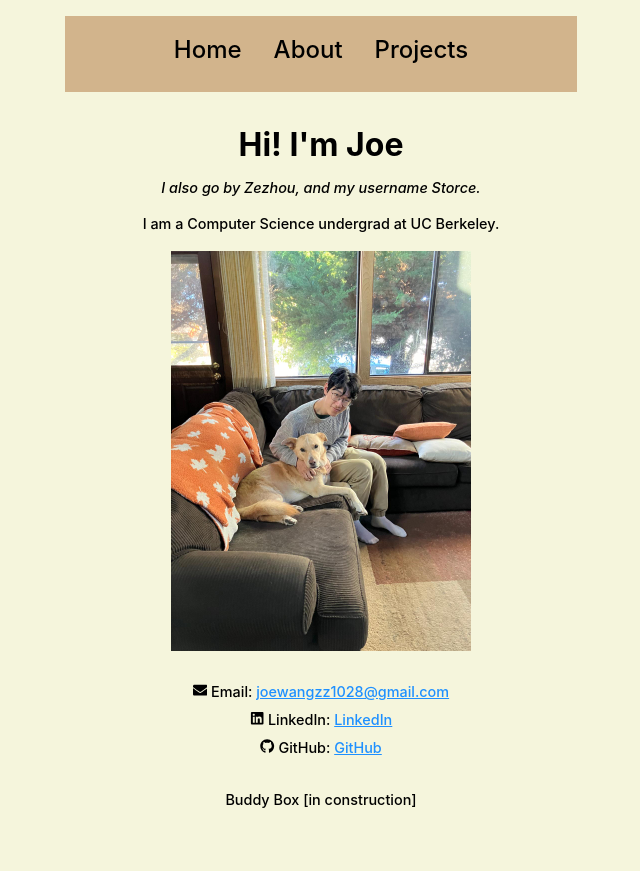
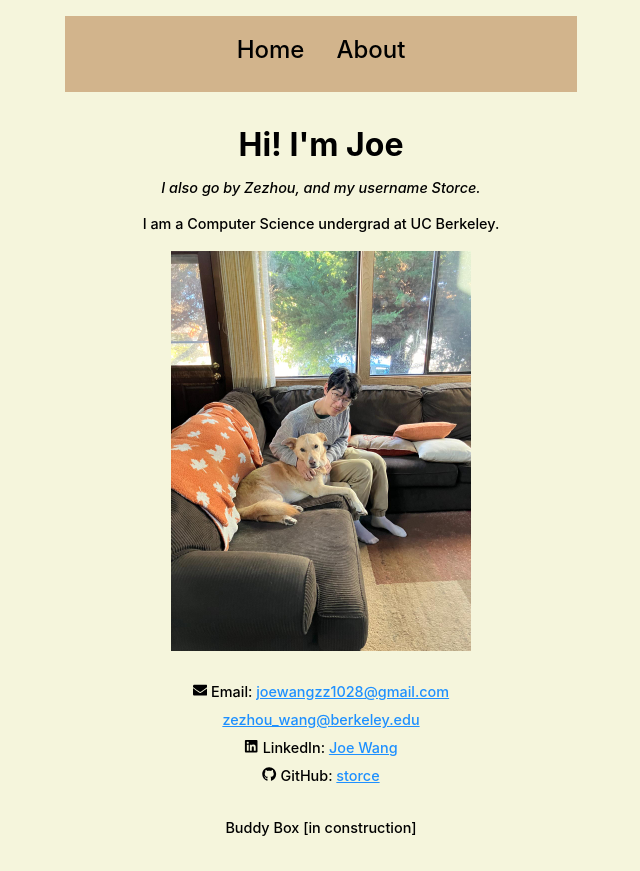
Before and after one commit to Storce/joewang.me, a React (Vite) app: page / in a window 1280 px wide. Shown: the whole page, without its empty margins (319-959 px from the left). Before the commit the page ends 843 px from the top, so only its background shows below. Built offline with nearby package versions, Linux system fonts and the light colour scheme.

Commit message:
feat: small changes to description

```diff
--- a/src/About.jsx
+++ b/src/About.jsx
@@ -6,10 +6,10 @@ function About() {
         <div style={{ padding: '1rem', maxWidth: '600px', margin: '0 auto', textAlign: 'center', width: '100%', boxSizing: 'border-box' }}> {/* Limit the width of the text box and justify text */}
             <h1 className="heading1" style={{ marginBottom: '0.5rem' }}>About Me</h1> {/* Apply heading1 class */}
             <p className="paragraph" style={{ marginBottom: '1rem' }}>
-                 I am a Computer Science enthusiast currently residing in the U.S., Berkeley, CA. I've also lived in Shanghai (China) and São Paulo (Brazil) at different moments of my life. I speak fluent Portuguese, Mandarin, English, some intermediate Spanish, and Shanghainese.
+                 I am a Computer Science student currently residing in the U.S., Berkeley, CA. I've also lived in Shanghai (China) and São Paulo (Brazil) at different moments of my life. I speak fluent Portuguese, Mandarin, English, some intermediate Spanish, and Shanghainese.
             </p>
             <p className="paragraph" style={{ marginBottom: '1rem' }}>
-                I am really into <b>Linux</b> and <b>computer systems and infrastructure</b>. I run my own homelab and teach a class on system administration. I also really like mathematics and have competed in olympiads at national levels.
+                I am really into <b>Linux</b> and <b>computer systems and infrastructure</b>. I run my own homelab and teach a class on system administration. I also really like mathematics and have competed in olympiads at national levels. Some cool classes I've enjoyed at Berkeley are EE120 Signal Processing, and EE122 Communication Networks.
             </p>
             <p className="paragraph" style={{ marginBottom: '1rem' }}>
                 I do a lot of things for the{' '}
@@ -28,7 +28,7 @@ function About() {
                     rel="noopener noreferrer"
                     style={{ color: '#007BFF', textDecoration: 'none' }} // Optional: Customize link appearance
                 >
-                    repo
+                    Github
                 </a>
                 ), where I spend an unhealthy amount of time. As of January 2024, I serve as the Co-General Manager, contributing both technically and administratively.
             </p>
--- a/src/App.jsx
+++ b/src/App.jsx
@@ -15,13 +15,13 @@ function App() {
       <nav>
         <Link to="/">Home</Link>
         <Link to="/about">About</Link>
-        <Link to="/project">Projects</Link>
+        {/* <Link to="/project">Projects</Link> */}
       </nav>
       <div style={{ padding: '0.5rem' }}>
         <Routes>
           <Route path="/" element={<Home />} />
           <Route path="/about" element={<About />} />
-          <Route path="/project" element={<Project />} />
+          {/* <Route path="/project" element={<Project />} /> */}
         </Routes>
       </div>
     </Router>
--- a/src/Home.jsx
+++ b/src/Home.jsx
@@ -6,10 +6,16 @@ import { FaLinkedin, FaGithub, FaEnvelope } from 'react-icons/fa'; // Import ico
 function Home() {
     const [notification, setNotification] = useState('');
 
-    const copyEmailToClipboard = () => {
+    const copyEmailToClipboard_1 = () => {
         navigator.clipboard.writeText('joewangzz1028@gmail.com');
-        setNotification('You copied my email to clipboard!');
-        setTimeout(() => setNotification(''), 3000); // Clear notification after 3 seconds
+        setNotification('Email copied to clipboard!');
+        setTimeout(() => setNotification(''), 1000); // Clear notification after 3 seconds
+    };
+
+    const copyEmailToClipboard_2 = () => {
+        navigator.clipboard.writeText('zezhou_wang@berkeley.edu');
+        setNotification('Email copied to clipboard!');
+        setTimeout(() => setNotification(''), 1000); // Clear notification after 3 seconds
     };
 
     return (
@@ -27,13 +33,16 @@ function Home() {
             <div className="contact-box" style={{ marginTop: '-1rem' }}>
                 <div style={{ textAlign: 'left' }}>
                     <p className="paragraph" style={{ marginBottom: '-0.5rem' }}>
-                        <FaEnvelope /> Email: <span onClick={copyEmailToClipboard} style={{ textDecoration: 'underline', color: '#1e90ff', cursor: 'pointer' }}>joewangzz1028@gmail.com</span>
+                        <FaEnvelope /> Email: <span onClick={copyEmailToClipboard_1} style={{ textDecoration: 'underline', color: '#1e90ff', cursor: 'pointer' }}>joewangzz1028@gmail.com</span>
                     </p>
                     <p className="paragraph" style={{ marginBottom: '-0.5rem' }}>
-                        <FaLinkedin /> LinkedIn: <a href="https://www.linkedin.com/in/joseph-wang-zz/" target="_blank" rel="noopener noreferrer" style={{ textDecoration: 'underline', color: '#1e90ff' }}>LinkedIn</a>
+                        <span onClick={copyEmailToClipboard_1} style={{ textDecoration: 'underline', color: '#1e90ff', cursor: 'pointer' }}>zezhou_wang@berkeley.edu</span>
+                    </p>
+                    <p className="paragraph" style={{ marginBottom: '-0.5rem' }}>
+                        <FaLinkedin /> LinkedIn: <a href="https://www.linkedin.com/in/joseph-wang-zz/" target="_blank" rel="noopener noreferrer" style={{ textDecoration: 'underline', color: '#1e90ff' }}>Joe Wang</a>
                     </p>
                     <p className="paragraph" style={{ marginBottom: '0rem' }}>
-                        <FaGithub /> GitHub: <a href="https://github.com/storce" target="_blank" rel="noopener noreferrer" style={{ textDecoration: 'underline', color: '#1e90ff' }}>GitHub</a>
+                        <FaGithub /> GitHub: <a href="https://github.com/storce" target="_blank" rel="noopener noreferrer" style={{ textDecoration: 'underline', color: '#1e90ff' }}>storce</a>
                     </p>
                 </div>
                 {notification && <div style={{ marginTop: '1rem', color: 'green' }}>{notification}</div>} {/* Subtle notification */}
```
